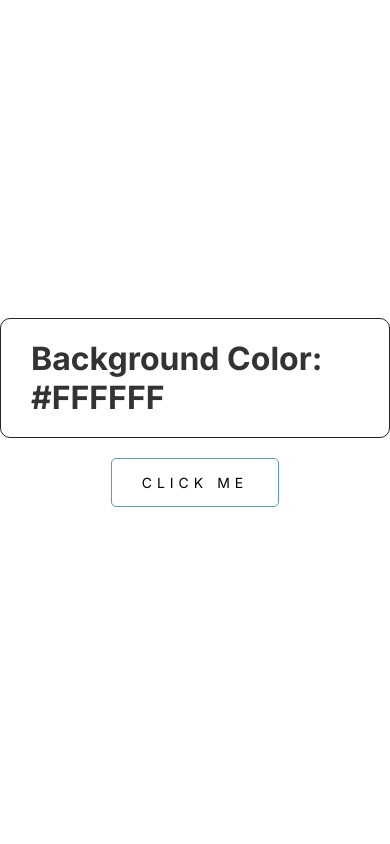
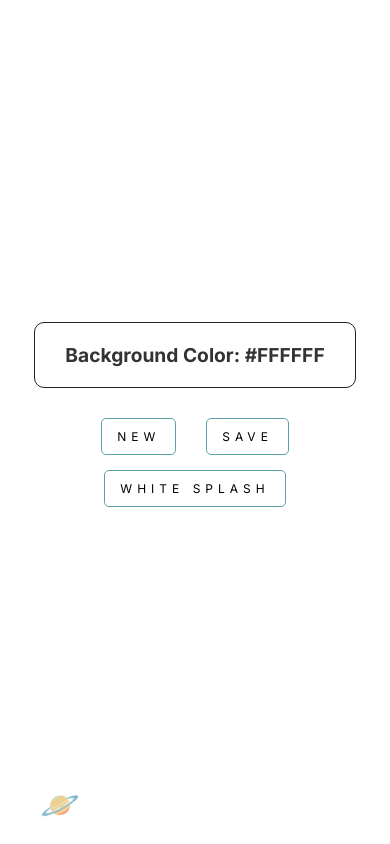
Before and after one commit to tonsz/super-tiny-projects, a PHP site: page /color-flipper/ in a window 390 px wide. Run offline with PHP 8.4, Linux system fonts and the light colour scheme.

Commit message:
Color wallet feature

```diff
--- a/color-flipper/app.js
+++ b/color-flipper/app.js
@@ -1,26 +1,46 @@
 const container = document.querySelector(".container")
 const flipperButton = document.getElementById("color-flipper")
-const hexCode = document.getElementById("hex-code")
+const saverButton = document.getElementById("color-saver")
+const inventory = document.querySelector(".inventory")
+const hexCodeDisplay = document.getElementById("hex-code")
+const resetButton = document.getElementById("background-reset")
 
-const hexArr = '0123456789ABCDEF'
-let code = '#';
+const hexDigits = '0123456789ABCDEF'
+let colorCollection = []
+let hexCode = '#';
+let hexCodeBuffer = '';
 
-const handleClick = () => {
+const generateCode = () => {
 
-    // generate a random hex number
     for(let i = 0; i < 6; i++) {
-        code += hexArr[Math.floor(Math.random() * 16)]
+        hexCode += hexDigits[generateRandomNum()]
     }
 
-    // put that hex number as the innerhtml of hexCode
-    hexCode.innerText = code
-
-    // change the container's background color to that color
-    container.style.backgroundColor = code
+    hexCodeDisplay.innerText = hexCode
+    container.style.backgroundColor = hexCode
 
     // reset
-    code = '#';
+    hexCodeBuffer = hexCode
+    hexCode = '#'
 
 }
 
-flipperButton.addEventListener("click", handleClick)
+const saveColor = () => {
+    const newColor = document.createElement('div')
+    newColor.classList.add('square')
+    inventory.appendChild(newColor)
+    newColor.style.backgroundColor = hexCodeBuffer
+
+}
+
+const resetBackground = () => {
+    hexCodeDisplay.innerText = "#FFFFFF"
+    container.style.backgroundColor = "#FFFFFF";
+}
+const generateRandomNum = () => {
+    return Math.floor(Math.random() * 16)
+}
+
+flipperButton.addEventListener("click", generateCode)
+saverButton.addEventListener("click", saveColor)
+resetButton.addEventListener("click", resetBackground)
--- a/color-flipper/index.html
+++ b/color-flipper/index.html
@@ -4,13 +4,22 @@
     <meta charset="UTF-8">
     <meta http-equiv="X-UA-Compatible" content="IE=edge">
     <meta name="viewport" content="width=device-width, initial-scale=1.0">
-    <title>Color Flipper</title>
+    <title>Color Wallet</title>
     <link rel="stylesheet" href="style.css">
 </head>
 <body>
     <div class="container">
         <h1>Background Color: <span id="hex-code">#FFFFFF</span></h1>
-        <button id="color-flipper">CLICK ME</button>
+        <div class="inventory">
+        </div>
+        <div class="controls">
+            <button id="color-flipper">NEW</button>
+            <button id="color-saver">SAVE</button>
+            <button id="background-reset">WHITE SPLASH</button>
+        </div>
+    </div>
+    <div class="corner">
+        <h1><a href="../">🪐</a></h1>
     </div>
     <script src="app.js"></script>
 </body>
--- a/color-flipper/style.css
+++ b/color-flipper/style.css
@@ -14,29 +14,86 @@
     align-items: center;
     flex-direction: column;
     color: #333;
+    padding: 0 20px;
+}
+
+.container h1,
+.container .controls button {
+    background-color: rgba(256, 256, 256, 0.4);
+    -webkit-backdrop-filter: blur(5.5px);
+    backdrop-filter: blur(5.5px);
 }
 
 .container h1 {
-
     border: 1px solid #232323;
     border-radius: 10px;
-    padding: 20px 30px;
-    background-color: white;
+    padding: 20px 50px;
 
 }
-
-.container button {
-
-    background-color: white;
+.container .controls {
+    margin-top: 10px;
+}
+.container .controls button {
     padding: 15px 30px;
     border: 1px solid #5ca0aa;
     border-radius: 5px;
-    margin: 20px;
+    margin: 0 20px;
     cursor: pointer;
     font-size: 14px;
     letter-spacing: 5px;
 }
 .container button:hover {
-    background-color: #5ca0aa;
-    color: #fff;
+    background-color: #fff;
 }
+
+.inventory {
+    display: flex;
+    max-width: 500px;
+    justify-content: center;
+    align-items: center;
+    flex-wrap: wrap;
+    margin: 10px;
+
+
+}
+
+.square {
+    margin: 10px 20px;
+    border: 1px solid #333;
+    padding: 15px 20px;
+    font-size: 1.5em;
+    border-radius: 5px;
+}
+
+.corner {
+    position: fixed;
+    bottom: 20px;
+    left: 40px;
+
+}
+.corner a {
+    text-decoration: none;
+}
+
+
+@media only screen and (max-width: 768px) {
+    .container h1 {
+        font-size: 1.2em;
+        padding: 20px 30px;
+
+    }
+    .container .controls {
+      display: flex;
+      align-items: center;
+      justify-content: center;
+      flex-wrap: wrap;
+      max-width: 280px;
+    }
+
+    .container .controls button {
+        margin: 0px 15px 15px 15px;
+
+        font-size: 12px;
+        padding: 10px 15px;
+    }
+  }
--- a/index.html
+++ b/index.html
@@ -11,7 +11,7 @@
     <div class="main">
         <div class="title">
             <h1>Toni's Practice Space 🪐</h1>
-            <p>Days practicing Javascript: 7</p>
+            <p>Days practicing Javascript: 8</p>
         </div>
         <div class="content">
             <ul>
```
